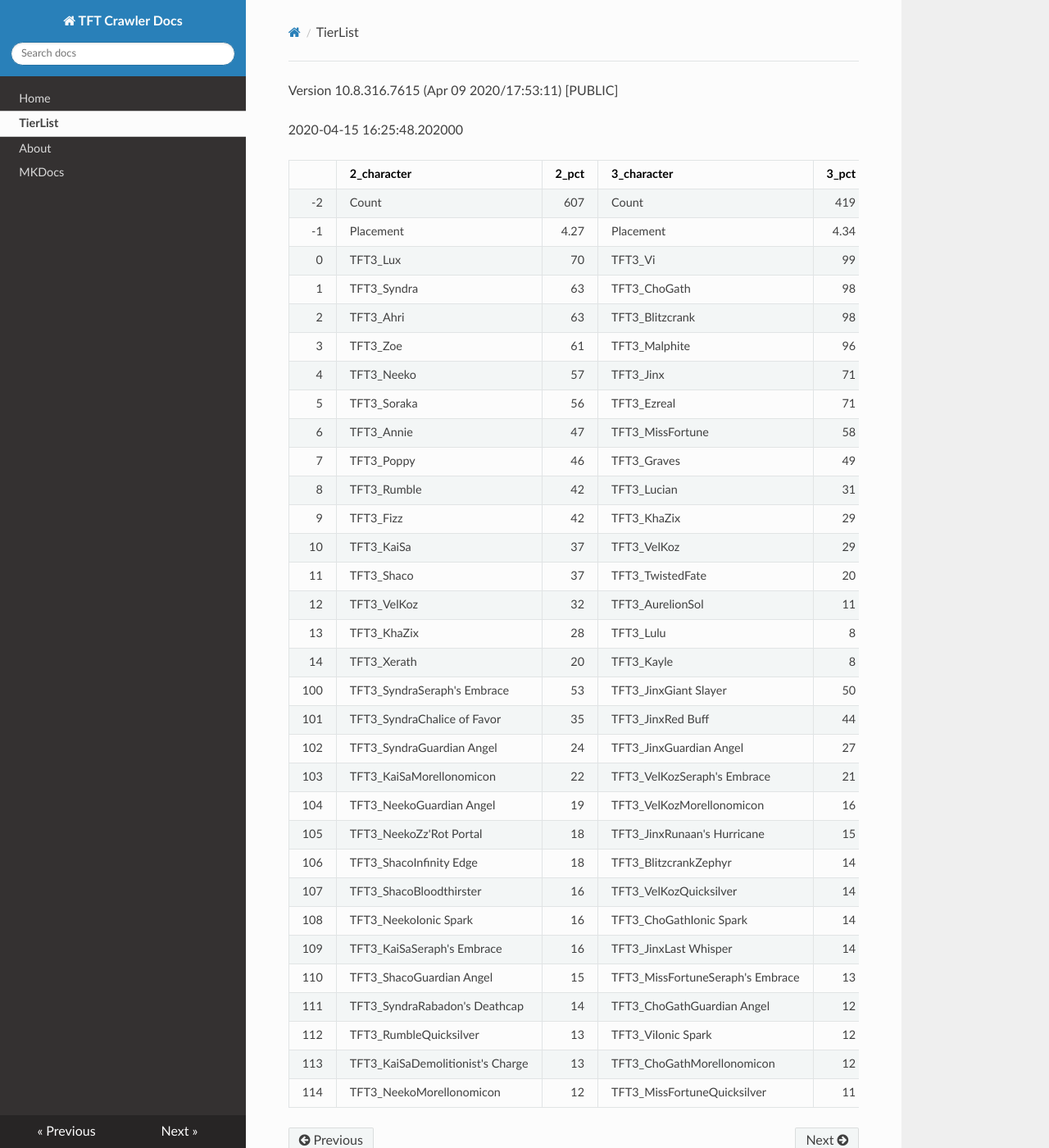
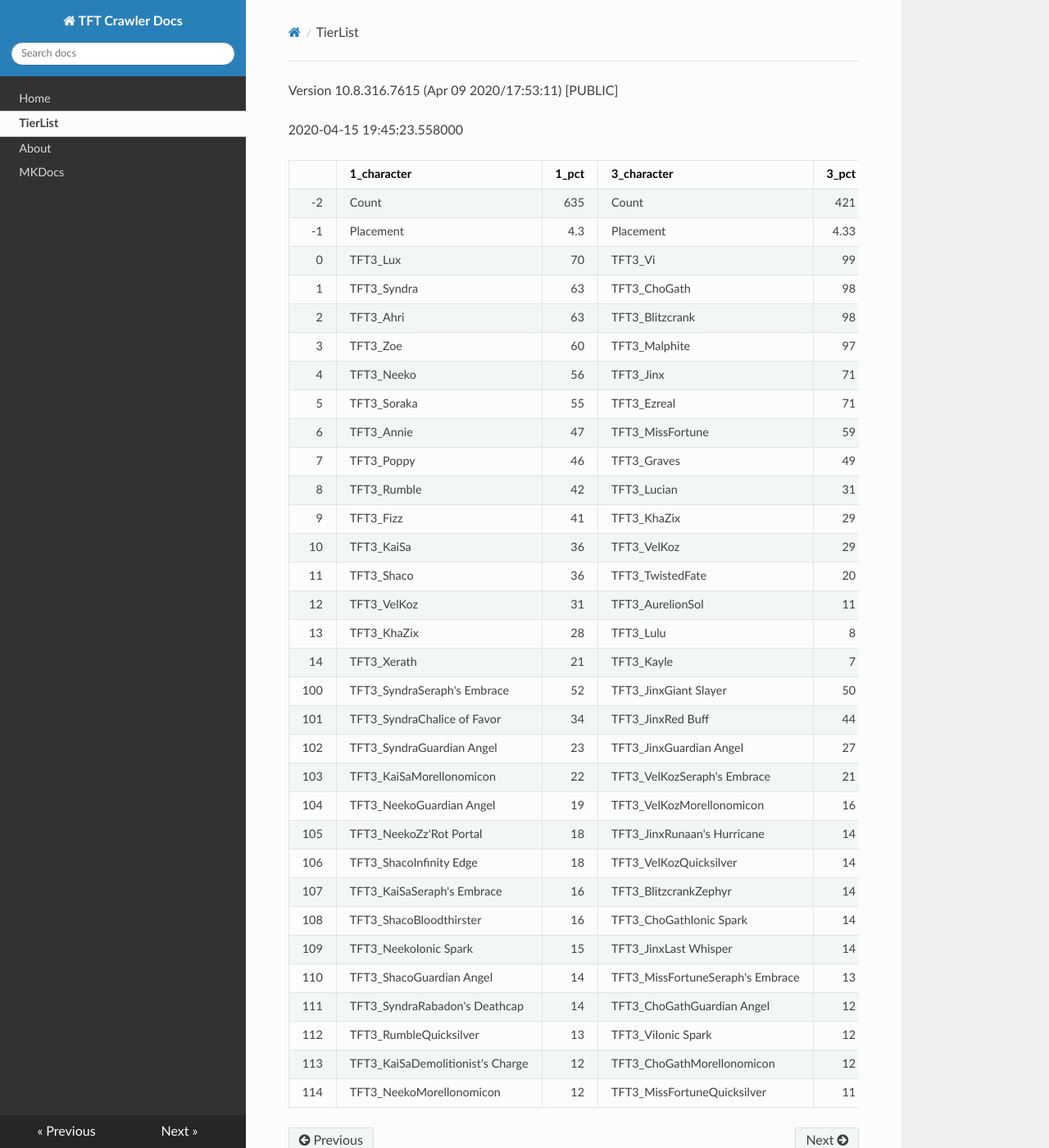
Before and after one commit to JamesYouL2/TFT-Crawler, an MkDocs documentation site: the page built from docs/tierlist.md, in a window 1280 px wide and 1400 px high. Shown: the whole window at 82% size. Built offline with MkDocs 1.6.1, drawn with Linux system fonts in a browser that asks for light colours; nearby versions of some CDN libraries.

Commit message:
Update tierlist.md

```diff
--- a/docs/tierlist.md
+++ b/docs/tierlist.md
@@ -1,38 +1,38 @@
 Version 10.8.316.7615 (Apr 09 2020/17:53:11) [PUBLIC] <Releases/10.8>
 
-2020-04-15 16:25:48.202000
+2020-04-15 19:45:23.558000
 
-|     | 2_character                      |   2_pct | 3_character                      |   3_pct | 4_character                     |   4_pct | 1_character                    |   1_pct | 5_character                      |   5_pct |
+|     | 1_character                      |   1_pct | 3_character                      |   3_pct | 4_character                     |   4_pct | 2_character                    |   2_pct | 5_character                      |   5_pct |
 |----:|:---------------------------------|--------:|:---------------------------------|--------:|:--------------------------------|--------:|:-------------------------------|--------:|:---------------------------------|--------:|
-|  -2 | Count                            |  607    | Count                            |  419    | Count                           |  405    | Count                          |  399    | Count                            |  434    |
-|  -1 | Placement                        |    4.27 | Placement                        |    4.34 | Placement                       |    4.44 | Placement                      |    4.53 | Placement                        |    4.88 |
-|   0 | TFT3_Lux                         |   70    | TFT3_Vi                          |   99    | TFT3_Irelia                     |  100    | TFT3_Mordekaiser               |   97    | TFT3_Shen                        |   88    |
-|   1 | TFT3_Syndra                      |   63    | TFT3_ChoGath                     |   98    | TFT3_Vi                         |   99    | TFT3_Jhin                      |   94    | TFT3_Kayle                       |   79    |
-|   2 | TFT3_Ahri                        |   63    | TFT3_Blitzcrank                  |   98    | TFT3_Lucian                     |   98    | TFT3_Karma                     |   92    | TFT3_Kassadin                    |   63    |
-|   3 | TFT3_Zoe                         |   61    | TFT3_Malphite                    |   96    | TFT3_Fiora                      |   97    | TFT3_Ashe                      |   87    | TFT3_MissFortune                 |   56    |
-|   4 | TFT3_Neeko                       |   57    | TFT3_Jinx                        |   71    | TFT3_Leona                      |   95    | TFT3_Lux                       |   62    | TFT3_WuKong                      |   54    |
-|   5 | TFT3_Soraka                      |   56    | TFT3_Ezreal                      |   71    | TFT3_Ekko                       |   86    | TFT3_Shaco                     |   58    | TFT3_Irelia                      |   51    |
-|   6 | TFT3_Annie                       |   47    | TFT3_MissFortune                 |   58    | TFT3_Thresh                     |   60    | TFT3_Lulu                      |   57    | TFT3_Blitzcrank                  |   50    |
-|   7 | TFT3_Poppy                       |   46    | TFT3_Graves                      |   49    | TFT3_Kayle                      |   55    | TFT3_Xerath                    |   46    | TFT3_Ezreal                      |   46    |
-|   8 | TFT3_Rumble                      |   42    | TFT3_Lucian                      |   31    | TFT3_MissFortune                |   36    | TFT3_Jayce                     |   40    | TFT3_Thresh                      |   44    |
-|   9 | TFT3_Fizz                        |   42    | TFT3_KhaZix                      |   29    | TFT3_Shen                       |   35    | TFT3_WuKong                    |   40    | TFT3_Yasuo                       |   39    |
-|  10 | TFT3_KaiSa                       |   37    | TFT3_VelKoz                      |   29    | TFT3_Kassadin                   |   26    | TFT3_JarvanIV                  |   36    | TFT3_Xayah                       |   39    |
-|  11 | TFT3_Shaco                       |   37    | TFT3_TwistedFate                 |   20    | TFT3_Ezreal                     |   21    | TFT3_Poppy                     |   21    | TFT3_MasterYi                    |   37    |
-|  12 | TFT3_VelKoz                      |   32    | TFT3_AurelionSol                 |   11    | TFT3_Lulu                       |   10    | TFT3_Kassadin                  |   19    | TFT3_Lulu                        |   27    |
-|  13 | TFT3_KhaZix                      |   28    | TFT3_Lulu                        |    8    | TFT3_WuKong                     |    8    | TFT3_Leona                     |   17    | TFT3_Sona                        |   26    |
-|  14 | TFT3_Xerath                      |   20    | TFT3_Kayle                       |    8    | TFT3_Blitzcrank                 |    8    | TFT3_Thresh                    |   10    | TFT3_Malphite                    |   15    |
-| 100 | TFT3_SyndraSeraph's Embrace      |   53    | TFT3_JinxGiant Slayer            |   50    | TFT3_IreliaInfinity Edge        |   84    | TFT3_JhinGuardian Angel        |   43    | TFT3_KayleGuinsoo's Rageblade    |   47    |
-| 101 | TFT3_SyndraChalice of Favor      |   35    | TFT3_JinxRed Buff                |   44    | TFT3_LucianRed Buff             |   51    | TFT3_JhinInfinity Edge         |   37    | TFT3_KayleGuardian Angel         |   43    |
-| 102 | TFT3_SyndraGuardian Angel        |   24    | TFT3_JinxGuardian Angel          |   27    | TFT3_IreliaLast Whisper         |   35    | TFT3_JhinLast Whisper          |   32    | TFT3_KayleRapid Firecannon       |   29    |
-| 103 | TFT3_KaiSaMorellonomicon         |   22    | TFT3_VelKozSeraph's Embrace      |   21    | TFT3_IreliaGuardian Angel       |   28    | TFT3_ShacoGuardian Angel       |   31    | TFT3_KayleHand Of Justice        |   18    |
-| 104 | TFT3_NeekoGuardian Angel         |   19    | TFT3_VelKozMorellonomicon        |   16    | TFT3_IreliaInfiltrator's Talons |   26    | TFT3_JhinRunaan's Hurricane    |   30    | TFT3_MasterYiQuicksilver         |   14    |
-| 105 | TFT3_NeekoZz'Rot Portal          |   18    | TFT3_JinxRunaan's Hurricane      |   15    | TFT3_IreliaBloodthirster        |   16    | TFT3_ShacoBloodthirster        |   26    | TFT3_MasterYiGuinsoo's Rageblade |   14    |
-| 106 | TFT3_ShacoInfinity Edge          |   18    | TFT3_BlitzcrankZephyr            |   14    | TFT3_IreliaSeraph's Embrace     |   15    | TFT3_MordekaiserMorellonomicon |   17    | TFT3_KayleStatikk Shiv           |   14    |
-| 107 | TFT3_ShacoBloodthirster          |   16    | TFT3_VelKozQuicksilver           |   14    | TFT3_EkkoMorellonomicon         |   13    | TFT3_ShacoInfinity Edge        |   14    | TFT3_KayleQuicksilver            |   13    |
-| 108 | TFT3_NeekoIonic Spark            |   16    | TFT3_ChoGathIonic Spark          |   14    | TFT3_LeonaZephyr                |   13    | TFT3_JhinTrap Claw             |   13    | TFT3_IreliaInfinity Edge         |   12    |
-| 109 | TFT3_KaiSaSeraph's Embrace       |   16    | TFT3_JinxLast Whisper            |   14    | TFT3_ViIonic Spark              |   11    | TFT3_MordekaiserIonic Spark    |   13    | TFT3_KayleMorellonomicon         |   11    |
-| 110 | TFT3_ShacoGuardian Angel         |   15    | TFT3_MissFortuneSeraph's Embrace |   13    | TFT3_IreliaHand Of Justice      |   11    | TFT3_MordekaiserBramble Vest   |   12    | TFT3_KayleInfinity Edge          |    9    |
-| 111 | TFT3_SyndraRabadon's Deathcap    |   14    | TFT3_ChoGathGuardian Angel       |   12    | TFT3_LucianGiant Slayer         |   11    | TFT3_AsheDark Star's Heart     |   11    | TFT3_MissFortuneSpear of Shojin  |    8    |
-| 112 | TFT3_RumbleQuicksilver           |   13    | TFT3_ViIonic Spark               |   12    | TFT3_ViZephyr                   |   10    | TFT3_XerathSeraph's Embrace    |   11    | TFT3_YasuoGuardian Angel         |    8    |
-| 113 | TFT3_KaiSaDemolitionist's Charge |   13    | TFT3_ChoGathMorellonomicon       |   12    | TFT3_FioraZephyr                |    9    | TFT3_MordekaiserRedemption     |   10    | TFT3_MissFortuneQuicksilver      |    7    |
-| 114 | TFT3_NeekoMorellonomicon         |   12    | TFT3_MissFortuneQuicksilver      |   11    | TFT3_LeonaIonic Spark           |    9    | TFT3_MordekaiserDragon's Claw  |    9    | TFT3_YasuoHand Of Justice        |    7    |
+|  -2 | Count                            |   635   | Count                            |  421    | Count                           |   418   | Count                          |  414    | Count                            |  446    |
+|  -1 | Placement                        |     4.3 | Placement                        |    4.33 | Placement                       |     4.4 | Placement                      |    4.53 | Placement                        |    4.88 |
+|   0 | TFT3_Lux                         |    70   | TFT3_Vi                          |   99    | TFT3_Irelia                     |   100   | TFT3_Mordekaiser               |   95    | TFT3_Shen                        |   89    |
+|   1 | TFT3_Syndra                      |    63   | TFT3_ChoGath                     |   98    | TFT3_Vi                         |    99   | TFT3_Jhin                      |   95    | TFT3_Kayle                       |   79    |
+|   2 | TFT3_Ahri                        |    63   | TFT3_Blitzcrank                  |   98    | TFT3_Lucian                     |    98   | TFT3_Karma                     |   92    | TFT3_Kassadin                    |   63    |
+|   3 | TFT3_Zoe                         |    60   | TFT3_Malphite                    |   97    | TFT3_Fiora                      |    97   | TFT3_Ashe                      |   87    | TFT3_MissFortune                 |   56    |
+|   4 | TFT3_Neeko                       |    56   | TFT3_Jinx                        |   71    | TFT3_Leona                      |    95   | TFT3_Lux                       |   61    | TFT3_WuKong                      |   53    |
+|   5 | TFT3_Soraka                      |    55   | TFT3_Ezreal                      |   71    | TFT3_Ekko                       |    86   | TFT3_Shaco                     |   58    | TFT3_Irelia                      |   51    |
+|   6 | TFT3_Annie                       |    47   | TFT3_MissFortune                 |   59    | TFT3_Thresh                     |    60   | TFT3_Lulu                      |   57    | TFT3_Blitzcrank                  |   50    |
+|   7 | TFT3_Poppy                       |    46   | TFT3_Graves                      |   49    | TFT3_Kayle                      |    55   | TFT3_Xerath                    |   45    | TFT3_Ezreal                      |   46    |
+|   8 | TFT3_Rumble                      |    42   | TFT3_Lucian                      |   31    | TFT3_MissFortune                |    36   | TFT3_Jayce                     |   38    | TFT3_Thresh                      |   44    |
+|   9 | TFT3_Fizz                        |    41   | TFT3_KhaZix                      |   29    | TFT3_Shen                       |    35   | TFT3_WuKong                    |   38    | TFT3_Yasuo                       |   39    |
+|  10 | TFT3_KaiSa                       |    36   | TFT3_VelKoz                      |   29    | TFT3_Kassadin                   |    26   | TFT3_JarvanIV                  |   37    | TFT3_Xayah                       |   38    |
+|  11 | TFT3_Shaco                       |    36   | TFT3_TwistedFate                 |   20    | TFT3_Ezreal                     |    21   | TFT3_Poppy                     |   20    | TFT3_MasterYi                    |   37    |
+|  12 | TFT3_VelKoz                      |    31   | TFT3_AurelionSol                 |   11    | TFT3_Lulu                       |    10   | TFT3_Kassadin                  |   20    | TFT3_Lulu                        |   27    |
+|  13 | TFT3_KhaZix                      |    28   | TFT3_Lulu                        |    8    | TFT3_WuKong                     |     8   | TFT3_Leona                     |   17    | TFT3_Sona                        |   27    |
+|  14 | TFT3_Xerath                      |    21   | TFT3_Kayle                       |    7    | TFT3_Blitzcrank                 |     8   | TFT3_Thresh                    |   10    | TFT3_Malphite                    |   15    |
+| 100 | TFT3_SyndraSeraph's Embrace      |    52   | TFT3_JinxGiant Slayer            |   50    | TFT3_IreliaInfinity Edge        |    84   | TFT3_JhinGuardian Angel        |   44    | TFT3_KayleGuinsoo's Rageblade    |   47    |
+| 101 | TFT3_SyndraChalice of Favor      |    34   | TFT3_JinxRed Buff                |   44    | TFT3_LucianRed Buff             |    51   | TFT3_JhinInfinity Edge         |   37    | TFT3_KayleGuardian Angel         |   43    |
+| 102 | TFT3_SyndraGuardian Angel        |    23   | TFT3_JinxGuardian Angel          |   27    | TFT3_IreliaLast Whisper         |    34   | TFT3_JhinLast Whisper          |   33    | TFT3_KayleRapid Firecannon       |   29    |
+| 103 | TFT3_KaiSaMorellonomicon         |    22   | TFT3_VelKozSeraph's Embrace      |   21    | TFT3_IreliaGuardian Angel       |    29   | TFT3_JhinRunaan's Hurricane    |   30    | TFT3_KayleHand Of Justice        |   17    |
+| 104 | TFT3_NeekoGuardian Angel         |    19   | TFT3_VelKozMorellonomicon        |   16    | TFT3_IreliaInfiltrator's Talons |    27   | TFT3_ShacoGuardian Angel       |   30    | TFT3_MasterYiQuicksilver         |   14    |
+| 105 | TFT3_NeekoZz'Rot Portal          |    18   | TFT3_JinxRunaan's Hurricane      |   14    | TFT3_IreliaBloodthirster        |    17   | TFT3_ShacoBloodthirster        |   26    | TFT3_MasterYiGuinsoo's Rageblade |   14    |
+| 106 | TFT3_ShacoInfinity Edge          |    18   | TFT3_VelKozQuicksilver           |   14    | TFT3_IreliaSeraph's Embrace     |    15   | TFT3_MordekaiserMorellonomicon |   17    | TFT3_KayleStatikk Shiv           |   14    |
+| 107 | TFT3_KaiSaSeraph's Embrace       |    16   | TFT3_BlitzcrankZephyr            |   14    | TFT3_EkkoMorellonomicon         |    13   | TFT3_ShacoInfinity Edge        |   13    | TFT3_KayleQuicksilver            |   13    |
+| 108 | TFT3_ShacoBloodthirster          |    16   | TFT3_ChoGathIonic Spark          |   14    | TFT3_LeonaZephyr                |    12   | TFT3_MordekaiserIonic Spark    |   12    | TFT3_IreliaInfinity Edge         |   12    |
+| 109 | TFT3_NeekoIonic Spark            |    15   | TFT3_JinxLast Whisper            |   14    | TFT3_ViIonic Spark              |    11   | TFT3_JhinTrap Claw             |   12    | TFT3_KayleMorellonomicon         |   11    |
+| 110 | TFT3_ShacoGuardian Angel         |    14   | TFT3_MissFortuneSeraph's Embrace |   13    | TFT3_IreliaHand Of Justice      |    11   | TFT3_MordekaiserBramble Vest   |   11    | TFT3_KayleInfinity Edge          |    9    |
+| 111 | TFT3_SyndraRabadon's Deathcap    |    14   | TFT3_ChoGathGuardian Angel       |   12    | TFT3_LucianGiant Slayer         |    11   | TFT3_AsheDark Star's Heart     |   11    | TFT3_MissFortuneSpear of Shojin  |    8    |
+| 112 | TFT3_RumbleQuicksilver           |    13   | TFT3_ViIonic Spark               |   12    | TFT3_LeonaIonic Spark           |     9   | TFT3_XerathSeraph's Embrace    |   11    | TFT3_YasuoGuardian Angel         |    8    |
+| 113 | TFT3_KaiSaDemolitionist's Charge |    12   | TFT3_ChoGathMorellonomicon       |   12    | TFT3_FioraZephyr                |     9   | TFT3_MordekaiserRedemption     |   10    | TFT3_MissFortuneQuicksilver      |    7    |
+| 114 | TFT3_NeekoMorellonomicon         |    12   | TFT3_MissFortuneQuicksilver      |   11    | TFT3_ViZephyr                   |     9   | TFT3_MordekaiserDragon's Claw  |    9    | TFT3_KayleTrap Claw              |    7    |
```
